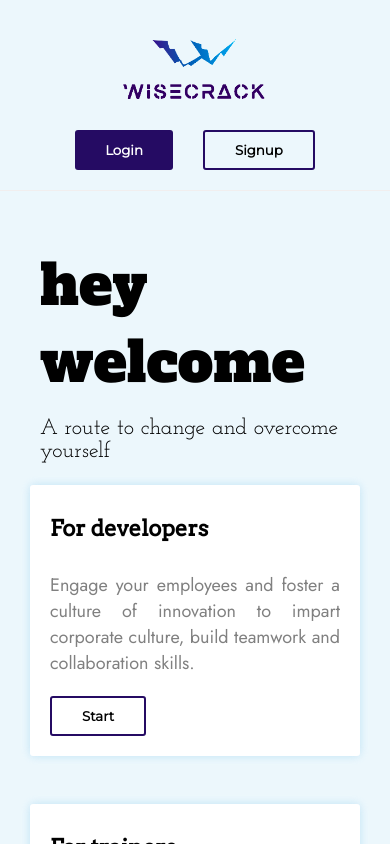
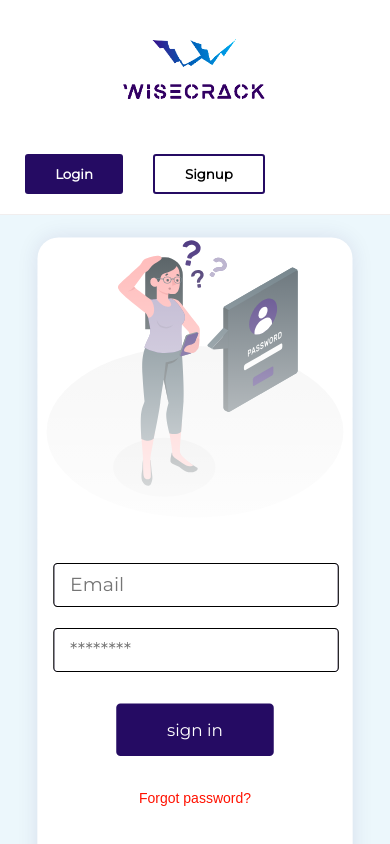
Before and after one commit to draco-git/skillenza_personal, a React (Create React App) app: page /login in a window 390 px wide. Built offline with nearby package versions, Linux system fonts and the light colour scheme.

Commit message:
added react router but not for forgot password

```diff
--- /dev/null
+++ b/src/components/Home/Home.js
@@ -0,0 +1,22 @@
+import React from "react";
+import "../../containers/Landingpage/Landingpage.css";
+import Hero from "../hero/Hero";
+import Card from "../cards/Card";
+import svg from "../../sources/images/img7.svg";
+
+export default function Home() {
+  return (
+    <div>
+      <div className="anim">
+        <div className="img-container">
+          <img className="imgclass" src={svg} alt="not found" />
+        </div>
+        <Hero />
+        <div className="card-grid-container">
+          <Card title="For developers" btn="Start" />
+          <Card title="For trainers" btn="Grade up" />
+        </div>
+      </div>
+    </div>
+  );
+}
--- a/src/components/navbar/navbar.css
+++ b/src/components/navbar/navbar.css
@@ -1,22 +1,15 @@
 .nav-grid-container {
   display: grid;
+  gap: 1.5rem;
   grid-template-columns: [logoo] 1fr [links] 3fr;
-  grid-template-rows:100px;
+  grid-template-rows: 100px;
   /* justify-items: center; */
   align-items: center;
+  /* background-color: white; */
   position: sticky;
-  background-color: rgb(192, 227, 245,0.3);
   top: 0;
-  z-index: 2000;
   /* border-bottom: 1px solid black; */
 }
-.navbar{
-  position: sticky;
-  background-color: white;
-  top: 0;
-  z-index: 100;
-}
-
 
 .nav-logo {
   margin-top: 20px;
@@ -24,15 +17,8 @@
   /* align-self: center; */
   height: 100px;
 }
-.nav-logo-img{
+.nav-logo-img {
   height: 100%;
-  transition-duration: 0.3s;
-
-}
-.nav-logo-img:hover{
-  transform: scale(1.05);
-  cursor: pointer;
-  transition-duration: 0.3s;
 }
 .nav-buttons {
   display: flex;
@@ -40,7 +26,7 @@
   justify-content: flex-end;
 }
 
-.nav-buttons > button {
+.button {
   padding: 10px 30px;
   background: #250b63;
   border: none;
@@ -54,25 +40,25 @@
   transition-duration: 0.3s;
 }
 
-.nav-buttons > button:nth-child(2):hover {
+#nav-signup-button:hover {
   box-shadow: 0 0 3px #250b63;
   transition-duration: 0.2s;
 }
 
-.nav-buttons > button:nth-child(2) {
+#nav-signup-button {
   margin-right: 100px;
   background: transparent;
   border: 2px solid #250b63;
   color: black;
 }
 
-.nav-buttons > button:hover {
+.button:hover {
   box-shadow: 0 0 10px #250b63;
   transform: scale(1.08);
   transition-duration: 0.3s;
 }
 
-.nav-buttons > button:focus {
+.button:focus {
   outline: none;
 }
 
@@ -81,54 +67,45 @@
     display: flex;
     flex-direction: column;
     justify-content: center;
-    background-color: rgb(192, 227, 245, 0.3);
     border-bottom: 1px solid rgb(241, 238, 238);
-    position: sticky;
-
+    background: white;
   }
 
   .nav-logo {
     margin-top: 30px;
     margin-left: 0px;
-
   }
-
-
 
   .nav-buttons {
     justify-content: center;
     margin-bottom: 20px;
   }
 
-  .nav-buttons > button:nth-child(2) {
+  .button:nth-child(2) {
     margin-right: 0;
   }
 }
 
-@media (max-width: 900px )and (min-width:500px) {
+@media (max-width: 900px) and (min-width: 500px) {
   .nav-grid-container {
     display: flex;
     flex-direction: column;
     justify-content: center;
     border-bottom: 1px solid rgb(241, 238, 238);
-    background: rgb(192, 227, 245, 0.3);
-    position: sticky;
-
+    background: white;
   }
 
   .nav-logo {
     margin-top: 30px;
-    margin-left: 0px
+    margin-left: 0px;
   }
-
-
 
   .nav-buttons {
     justify-content: center;
     margin-bottom: 20px;
   }
 
-  .nav-buttons > button:nth-child(2) {
+  .button:nth-child(2) {
     margin-right: 0;
   }
 }
--- a/src/components/navbar/navbar.js
+++ b/src/components/navbar/navbar.js
@@ -1,20 +1,30 @@
 import React from "react";
 import "./navbar.css";
 import png from "../../sources/images/logo.png";
-// import {Outlet,Link} from "react-router-dom";
-export default function navbar(props) {
+import { BrowserRouter, Routes, Route, Link, Outlet } from "react-router-dom";
+export default function navbar() {
   return (
-    <div className="navbar">
     <div className="nav-grid-container">
-      <div className="nav-logo" >
-        <img src={png} className="nav-logo-img" alt="not found" onClick={()=>props.homefn()}/>
+      <div className="nav-logo">
+        <Link to="/home">
+          <img src={png} className="nav-logo-img" alt="not found" />
+        </Link>
       </div>
 
       <div className="nav-buttons">
-        <button id="nav-login-button" onClick={()=>props.logfn()}>Login</button>
-        <button id="nav-signup-button" onClick={()=>props.signupfn()}>Signup</button>
+        <Link to="/login">
+          <button id="nav-login-button" className="button">
+            Login
+          </button>
+        </Link>
+        <Link to="/signup">
+          <button id="nav-signup-button" className="button">
+            Signup
+          </button>
+        </Link>
+
+        {/* <button id="nav-signup-button">Signup</button> */}
       </div>
-    </div>
     </div>
   );
 }
--- a/src/containers/Landingpage/Landingpage.js
+++ b/src/containers/Landingpage/Landingpage.js
@@ -1,71 +1,44 @@
-import React,{useState} from "react";
+import React, { useState } from "react";
 import Card from "../../components/cards/Card";
 import Hero from "../../components/hero/Hero";
 import Navbar from "../../components/navbar/navbar";
 import Login from "../loginandsignup/Login";
 import Signup from "../loginandsignup/Signup";
 import Forgot from "../loginandsignup/Forgot";
+import Home from "../../components/Home/Home";
+import { Routes, Route } from "react-router-dom";
 
 import "./Landingpage.css";
 
-// import svg from "../../sources/images/codethinking.svg";
-// import svg2 from "../../sources/images/Coding _Flatline.svg";
 import svg from "../../sources/images/img7.svg";
 import { calculateNewValue } from "@testing-library/user-event/dist/utils";
 
 export default function Landingpage() {
-    const [page,setPage]=useState("home");
-    function handleLogin(){
-      setPage("login")
+  const [page, setPage] = useState("home");
+  function handleLogin() {
+    setPage("login");
+  }
+  function handleSignup() {
+    setPage("signup");
+  }
+  function handleHome() {
+    setPage("home");
+  }
+  function handleForgot() {
+    setPage("forgot");
+  }
 
-    }
-    function handleSignup(){
-      setPage("signup")
-    }
-    function handleHome(){
-      setPage("home")
-
-    }
-    function handleForgot(){
-      setPage('forgot')
-    }
-
-
-    let division;
-
-    if (page==="login"){
-      division=
-                <Login fn={handleSignup} forgotfn={handleForgot}/>;
-    }
-    if (page==="signup"){
-      division=<Signup fn={handleLogin}/>;
-    }
-    if(page==="home"){
-      division=<div className="anim">
-                <div className="img-container">
-                  <img  className="imgclass" src={svg} alt="not found" />
-                </div>
-                <Hero />
-                <div className="card-grid-container">
-                  <Card title="For developers" btn="Start" />
-                  <Card title="For trainers" btn="Grade up" />
-                </div>
-              </div> ;
-    }
-    if(page=='forgot'){
-      division=<Forgot fn={handleSignup}/>;
-    }
-
+  //
 
   return (
     <div className="bg">
       {/* nav bar */}
-      <Navbar logfn={handleLogin} signupfn={handleSignup} homefn={handleHome}/>
-      {/* content */}
-      {division}
-
-
-
+      <Navbar />
+      <Routes>
+        <Route path="/home" element={<Home />} />
+        <Route path="/login" element={<Login />} />
+        <Route path="/signup" element={<Signup />} />
+      </Routes>
     </div>
   );
 }
--- a/src/containers/loginandsignup/Login.js
+++ b/src/containers/loginandsignup/Login.js
@@ -1,77 +1,87 @@
-import React from 'react';
-import './styles.css';
-import logo from '../../sources/images/logo.png'
-import loginlogo from '../../sources/images/loginicon1.svg'
-import Forgot from './Forgot';
+import React from "react";
+import "./styles.css";
+import logo from "../../sources/images/logo.png";
+import loginlogo from "../../sources/images/loginicon1.svg";
+import Forgot from "./Forgot";
 export default function Login(props) {
-  function checkPassword1(){
-    var pass=document.getElementById("pass")
-        if (pass.value.length<8){
+  function checkPassword1() {
+    var pass = document.getElementById("pass");
+    if (pass.value.length < 8) {
       //alert("no text found in password")
-            pass.style.border="2px solid red"
-            return false
+      pass.style.border = "2px solid red";
+      return false;
     }
-        pass.style.border="2px solid green"
-        return true
+    pass.style.border = "2px solid green";
+    return true;
   }
-  function checkEmail1(){
-    var email = document.getElementById('txtEmail1');
-    var filter = /^(([^<>()\[\]\\.,;:\s@"]+(\.[^<>()\[\]\\.,;:\s@"]+)*)|(".+"))@((\[[0-9]{1,3}\.[0-9]{1,3}\.[0-9]{1,3}\.[0-9]{1,3}])|(([a-zA-Z\-0-9]+\.)+[a-zA-Z]{2,}))$/;
+  function checkEmail1() {
+    var email = document.getElementById("txtEmail1");
+    var filter =
+      /^(([^<>()\[\]\\.,;:\s@"]+(\.[^<>()\[\]\\.,;:\s@"]+)*)|(".+"))@((\[[0-9]{1,3}\.[0-9]{1,3}\.[0-9]{1,3}\.[0-9]{1,3}])|(([a-zA-Z\-0-9]+\.)+[a-zA-Z]{2,}))$/;
     if (!filter.test(email.value)) {
       //alert('Please provide a valid email address');
-    email.style.border="2px solid red";
+      email.style.border = "2px solid red";
       return false;
     }
-    email.style.border="2px solid green"
-    return true
+    email.style.border = "2px solid green";
+    return true;
   }
-  function checkform(){
-
-    if(checkEmail1() && checkPassword1()){
-        alert("validated successfully proceed to login")
+  function checkform() {
+    if (checkEmail1() && checkPassword1()) {
+      alert("validated successfully proceed to login");
+    } else {
+      if (!checkEmail1()) {
+        alert("email is wrong ");
       }
-    else{
-      if(!checkEmail1()){
-        alert("email is wrong ")
+      if (!checkPassword1()) {
+        alert("password is Loginwrong");
       }
-      if(!checkPassword1()){
-        alert("password is Loginwrong")
+    }
   }
 
-    }
-
-
-}
-
-
   return (
-    <div className="signuporlogin" >
+    <div className="signuporlogin">
       <div className="container">
-      <div className='gradientt'>
+        <div className="gradientt">
           <div className="bg-img">
-      <img src={loginlogo} className="bg-img-shadow"/>
+            <img src={loginlogo} className="bg-img-shadow" />
           </div>
           <div className="content">
             <div id="eleonsignin">
               <center>
                 <form>
-          {/* <h2>Login</h2> */}
-          {/* <label for="email">Enter email</label> */}
-          <input type="email" name="email" placeholder="Email" id="txtEmail1" onInput={checkEmail1}/>
-          {/* <label for="password">Enter password</label> */}
-          <input type="password" name="password" placeholder="********" id="pass" onInput={checkPassword1}/>
+                  <input
+                    type="email"
+                    name="email"
+                    placeholder="Email"
+                    id="txtEmail1"
+                    onInput={checkEmail1}
+                  />
+                  <input
+                    type="password"
+                    name="password"
+                    placeholder="********"
+                    id="pass"
+                    onInput={checkPassword1}
+                  />
                 </form>
                 <br />
-         <button id="signbutton" onClick={checkform}>sign in</button>
-        <div id="signin" style={{display:'block'}}> <center>
+                <button id="signbutton" onClick={checkform}>
+                  sign in
+                </button>
+                <div id="signin" style={{ display: "block" }}>
+                  {" "}
+                  <center>
                     <br />
-            <button className='Forgot' style={{display:'block'}} onClick={()=>props.forgotfn()}>Forgot password?</button>
+                    <button className="Forgot" style={{ display: "block" }}>
+                      Forgot password?
+                    </button>
 
-        <p>New to WiseCrack? <button className="transback" onClick={()=>props.fn()}>Sign up now</button></p>
-        <img
-            src={logo}
-            width="50%"
-          />
+                    <p>
+                      New to WiseCrack?{" "}
+                      <button className="transback">Sign up now</button>
+                    </p>
+                    <img src={logo} width="50%" />
                   </center>
                 </div>
               </center>
@@ -80,6 +90,5 @@
         </div>
       </div>
     </div>
-
   );
 }
--- a/src/containers/loginandsignup/Signup.js
+++ b/src/containers/loginandsignup/Signup.js
@@ -1,17 +1,18 @@
-import React from 'react';
-import './styles.css';
-import logo from '../../sources/images/logo.png'
-import loginlogo from '../../sources/images/loginicon.svg'
+import React from "react";
+import "./styles.css";
+import logo from "../../sources/images/logo.png";
+import loginlogo from "../../sources/images/loginicon.svg";
 export default function Signup(props) {
   function checkEmail() {
     //alert("entered")
-            var email = document.getElementById('txtEmail');
+    var email = document.getElementById("txtEmail");
     // var warning=document.getElementById('mailwarning');
-            var filter = /^(([^<>()\[\]\\.,;:\s@"]+(\.[^<>()\[\]\\.,;:\s@"]+)*)|(".+"))@((\[[0-9]{1,3}\.[0-9]{1,3}\.[0-9]{1,3}\.[0-9]{1,3}])|(([a-zA-Z\-0-9]+\.)+[a-zA-Z]{2,}))$/;
+    var filter =
+      /^(([^<>()\[\]\\.,;:\s@"]+(\.[^<>()\[\]\\.,;:\s@"]+)*)|(".+"))@((\[[0-9]{1,3}\.[0-9]{1,3}\.[0-9]{1,3}\.[0-9]{1,3}])|(([a-zA-Z\-0-9]+\.)+[a-zA-Z]{2,}))$/;
     if (!filter.test(email.value)) {
       // warning.textContent="invalid Email"
       // warning.style.color="red"
-            email.style.border="2px solid red"
+      email.style.border = "2px solid red";
 
       return false;
     }
@@ -19,77 +20,74 @@
     // warning.innerHTML="valid Email"
     // setTimeout(() => warning.innerHTML="", 2000);
 
-            email.style.border="2px solid green"
+    email.style.border = "2px solid green";
 
-           return true
+    return true;
   }
   function checkFName() {
     // alert("entered")
-            var email = document.getElementById('txtfname');
+    var email = document.getElementById("txtfname");
     // var warning=document.getElementById('fnamewarning');
     var filter = /^[a-zA-Z]{1,}$/;
     if (!filter.test(email.value)) {
       // warning.textContent="invalid firstname"
       // warning.style.color="red"
-            email.style.border="2px solid red"
+      email.style.border = "2px solid red";
       return false;
     }
     // warning.style.color="green"
     // warning.innerHTML="valid fname"
     // setTimeout(() => warning.innerHTML="", 2000);
-            email.style.border="2px solid green"
+    email.style.border = "2px solid green";
 
-           return true
+    return true;
   }
   function checkLName() {
     //alert("entered")
-            var email = document.getElementById('txtlname');
-            var warning=document.getElementById('lnamewarning');
+    var email = document.getElementById("txtlname");
+    var warning = document.getElementById("lnamewarning");
     var filter = /^[a-zA-Z]{1,}$/;
     if (!filter.test(email.value)) {
-            warning.textContent="invalid lastname"
-            warning.style.color="red"
-            email.style.border="2px solid red"
+      warning.textContent = "invalid lastname";
+      warning.style.color = "red";
+      email.style.border = "2px solid red";
       return false;
     }
-            warning.style.color="green"
-            warning.innerHTML="valid lastname"
-            setTimeout(() => warning.innerHTML="", 2000);
-            email.style.border="2px solid green"
-           return true
+    warning.style.color = "green";
+    warning.innerHTML = "valid lastname";
+    setTimeout(() => (warning.innerHTML = ""), 2000);
+    email.style.border = "2px solid green";
+    return true;
   }
   function checkNumber() {
     //alert("entered")
-            var email = document.getElementById('txtNum');
-            var warning=document.getElementById('numwarning');
+    var email = document.getElementById("txtNum");
+    var warning = document.getElementById("numwarning");
     var filter = /^(9|8|7|6)[0-9]{9}$/;
     if (!filter.test(email.value)) {
-            warning.textContent="invalid number"
-            warning.style.color="red"
-            email.style.border="2px solid red"
+      warning.textContent = "invalid number";
+      warning.style.color = "red";
+      email.style.border = "2px solid red";
       return false;
     }
-            warning.style.color="green"
-            warning.innerHTML="valid number"
-            setTimeout(() => warning.innerHTML="", 2000);
-            email.style.border="2px solid green"
-           return true
+    warning.style.color = "green";
+    warning.innerHTML = "valid number";
+    setTimeout(() => (warning.innerHTML = ""), 2000);
+    email.style.border = "2px solid green";
+    return true;
   }
-        function checkform(){
-
-            if (checkEmail() && checkFName() && checkLName() && checkNumber() ){
-                alert("succesfully validated")
-
+  function checkform() {
+    if (checkEmail() && checkFName() && checkLName() && checkNumber()) {
+      alert("succesfully validated");
     }
   }
 
   return (
-    <div className="signuporlogin" >
-    <div className="container" style={{height:""}}>
-    <div className='gradientt'>
+    <div className="signuporlogin">
+      <div className="container" style={{ height: "" }}>
+        <div className="gradientt">
           <div className="bg-img">
-      <img src={loginlogo} className="bg-img-shadow"/>
-
+            <img src={loginlogo} className="bg-img-shadow" />
           </div>
           <div className="content">
             <div id="eleonsignup">
@@ -102,9 +100,7 @@
                       placeholder="Email"
                       id="txtEmail"
                       onInput={checkEmail}
-          //value="mail@mail-domain.com"
                     />
-        {/* <span id="mailwarning"></span> */}
                     <input
                       type="text"
                       name="first"
@@ -114,52 +110,21 @@
                       //value="firstname"
                       title="no special characters and numbers"
                     />
-        {/* <span id="fnamewarning"></span> */}
-        {/* <input
-          type="text"
-          name="last"
-          placeholder="your last name here"
-          id="txtlname"
-          onInput={checkLName}
-          //value="lastname"
-        /> */}
-        {/* <span id="lnamewarning"></span>
-        <input
-          type="text"
-          name="mobile"
-          placeholder="your mobile number"
-          id="txtNum"
-          onInput={checkNumber}
-          //value="910000"
-        />
-        <span id="numwarning"></span>
-        <input type="password" name="password" placeholder="Enter password" />
-        <input
-          type="password"
-          name="cofirmpassword"
-          placeholder="confirm password"
-        /> */}
                   </center>
                 </form>
                 <br />
-      <button id="signbutton" onClick={checkform}>Next
+                <button id="signbutton" onClick={checkform}>
+                  Next
                 </button>
                 <div id="signup">
                   <center>
                     <p>
                       Already on WiseCrack?
-            <button className="transback" onClick={()=>props.fn()}>
-              sign in
-            </button>
+                      <button className="transback">sign in</button>
                     </p>
 
-          <img
-            src={logo}
-            width="50%"
-            height=""
-          />
+                    <img src={logo} width="50%" height="" />
                   </center>
-
                 </div>
               </center>
             </div>
--- a/src/index.js
+++ b/src/index.js
@@ -1,13 +1,16 @@
-import React from 'react';
-import ReactDOM from 'react-dom/client';
-import './index.css';
-import App from './App';
-import reportWebVitals from './reportWebVitals';
+import React from "react";
+import ReactDOM from "react-dom/client";
+import "./index.css";
+import App from "./App";
+import reportWebVitals from "./reportWebVitals";
+import { BrowserRouter } from "react-router-dom";
 
-const root = ReactDOM.createRoot(document.getElementById('root'));
+const root = ReactDOM.createRoot(document.getElementById("root"));
 root.render(
   <React.StrictMode>
-    <App />
+    <BrowserRouter>
+      <App />
+    </BrowserRouter>
   </React.StrictMode>
 );
 
```
Also changed, not shown: 1 other file (tests, documents, lock files or other folders). Lines whose indentation alone changed are shown as unchanged.
